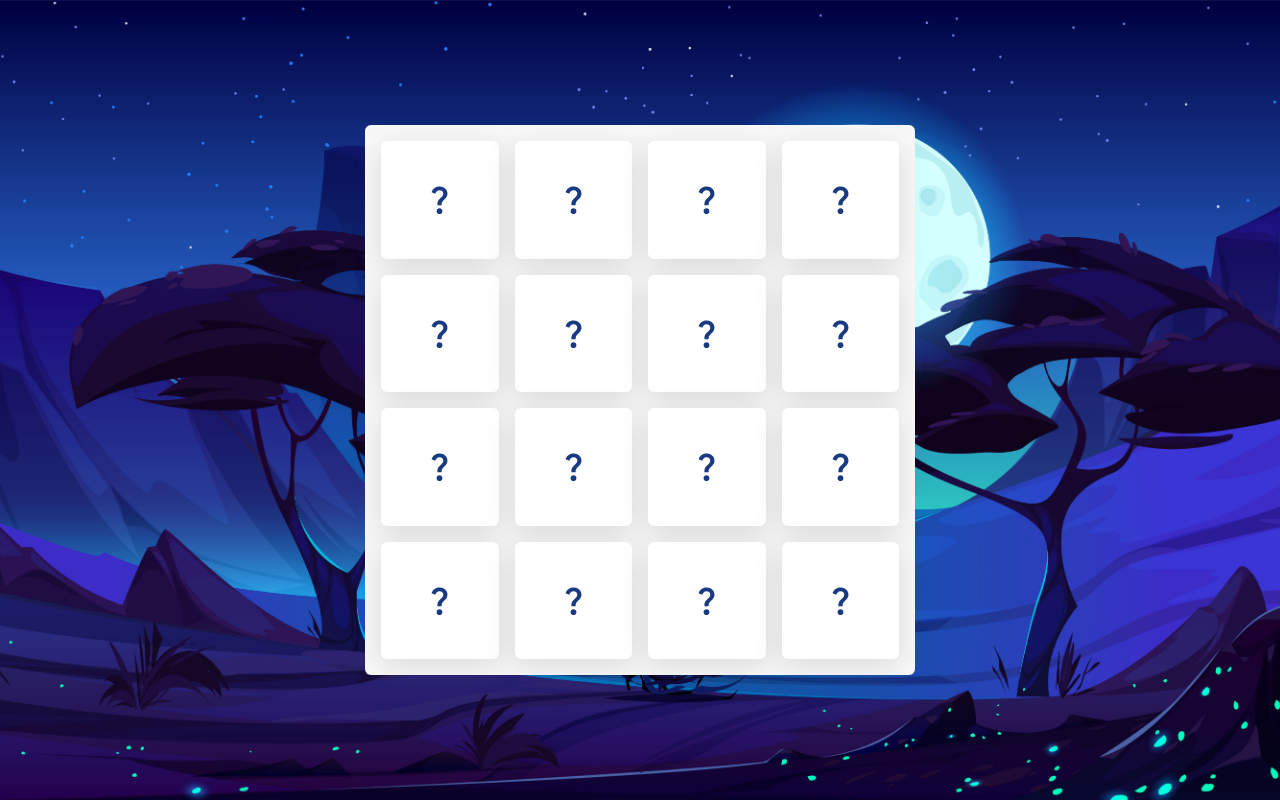
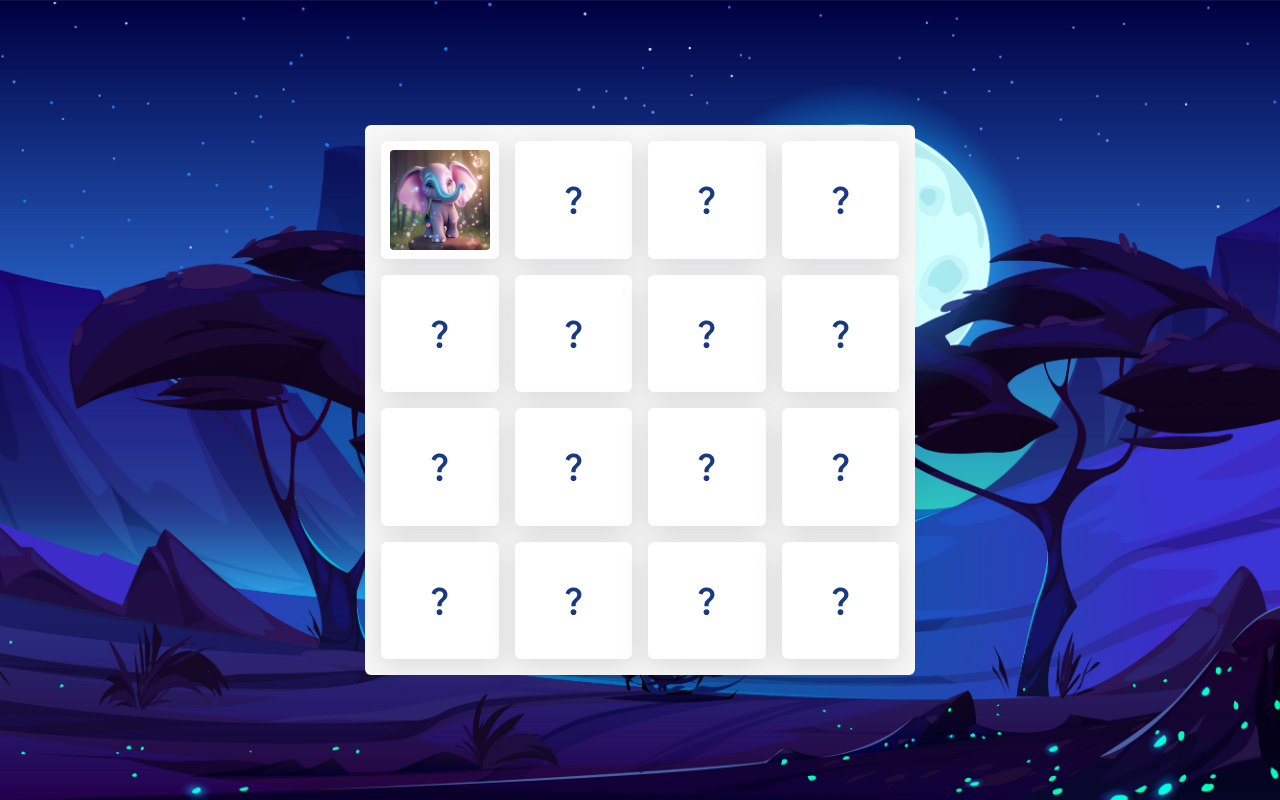
Before and after one commit to kapilmogre1998/Card-memory-game, a React (Vite) app: page / in a window 1280 px wide. Both pictures are taken after a click on the element 439 px from the left and 199 px from the top of the page. Built offline with nearby package versions, Linux system fonts and the light colour scheme.

Commit message:
added character imgs and background img

```diff
--- a/src/App.jsx
+++ b/src/App.jsx
@@ -1,9 +1,12 @@
-import { useState } from 'react'
+import { useEffect, useState } from 'react'
 import QuestionMarkIcon from '@mui/icons-material/QuestionMark';
 import { uniqueCards } from './constant';
 import './App.css'
 
 const App = () => {
+  const [cardList, setCardList] = useState([]);
+  const [openCards, setOpenCards] = useState([]);
+  const [clearedCards, setClearedCards] = useState([]);
 
   const shuffleCards = (list) => {
     const length = list.length;
@@ -14,15 +17,51 @@ const App = () => {
       list[currentIndex] = list[randomIndex];
       list[randomIndex] = temp;
     }
-    return list;
+    setCardList(list)
   }
+
+  const matchCards = () => {
+    const [first, second] = openCards;
+    if (cardList[first].img !== cardList[second].img) {
+      setTimeout(() => {
+        setOpenCards([]);
+        setClearedCards(clearedCards?.filter((id) => {
+          if (!openCards?.includes(id)) return id;
+        }))
+      }, 800)
+    }
+  }
+
+  const handleClickOnCard = (index) => {
+    if (openCards?.includes(index)) return;
+    if (openCards?.length <= 1) {
+      setOpenCards(prev => ([...prev, index]));
+      setClearedCards(prev => ([...prev, index]))
+    } else {
+      setOpenCards([]);
+    }
+  }
+
+  useEffect(() => {
+    if (openCards?.length === 2) {
+      matchCards();
+    }
+  }, [openCards])
+
+  useEffect(() => {
+    if (uniqueCards?.length)
+      shuffleCards([...uniqueCards, ...uniqueCards])
+  }, [])
 
   return (
     <div className='card-container' >
       <div className='cards' >
-        { shuffleCards([...uniqueCards, ...uniqueCards]).map(({img}, index) => <div key={index} className="card">
-          <QuestionMarkIcon fontSize='large' style={{ color: '#193A81' }} />
-          {/* <img width={100} height={100} src={img} alt="" /> */}
+        {cardList.map(({ img }, index) => <div key={index} className="card" onClick={() => handleClickOnCard(index)} >
+          {
+            clearedCards.includes(index) ?
+              <img width={100} height={100} src={img} alt="" /> :
+              <QuestionMarkIcon fontSize='large' style={{ color: '#193A81' }} />
+          }
         </div>)}
       </div>
     </div>
```
Also changed, not shown: 1 other file (tests, documents, lock files or other folders).
